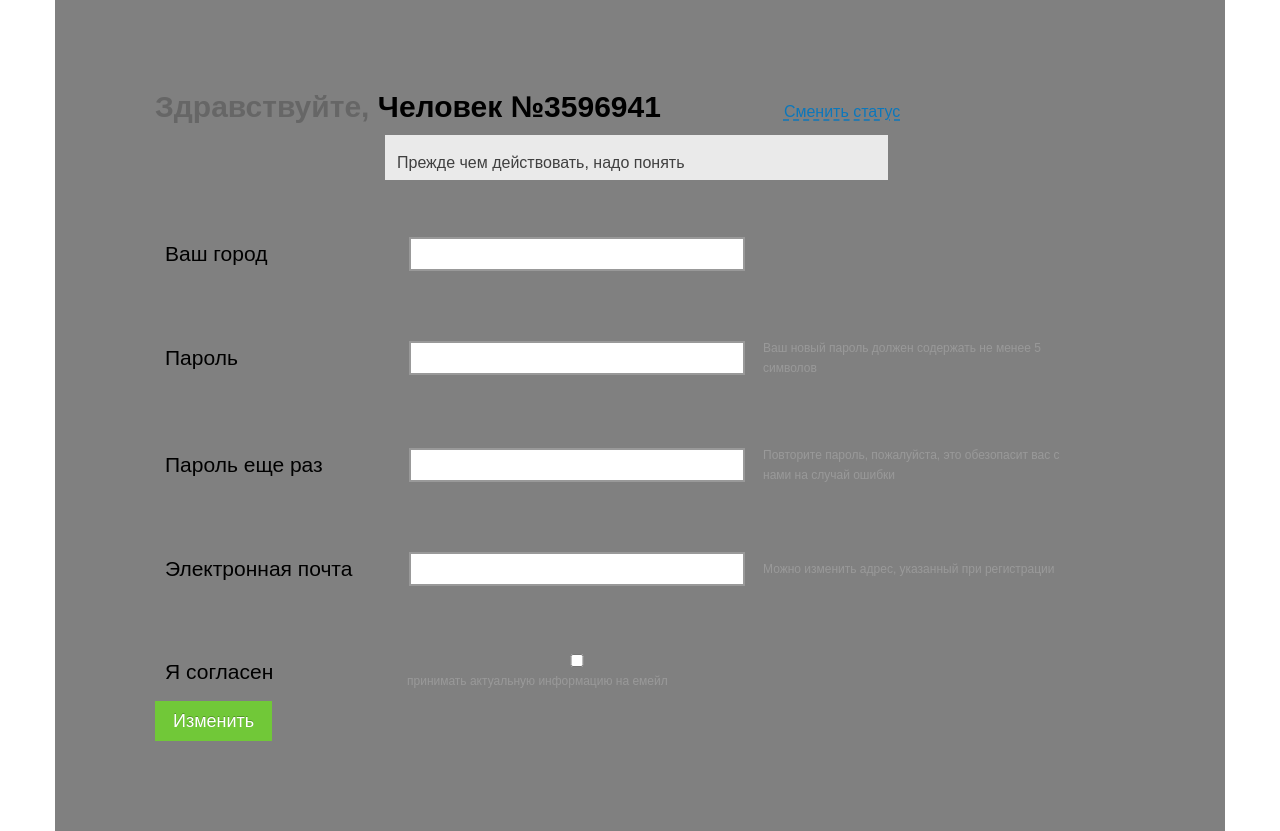
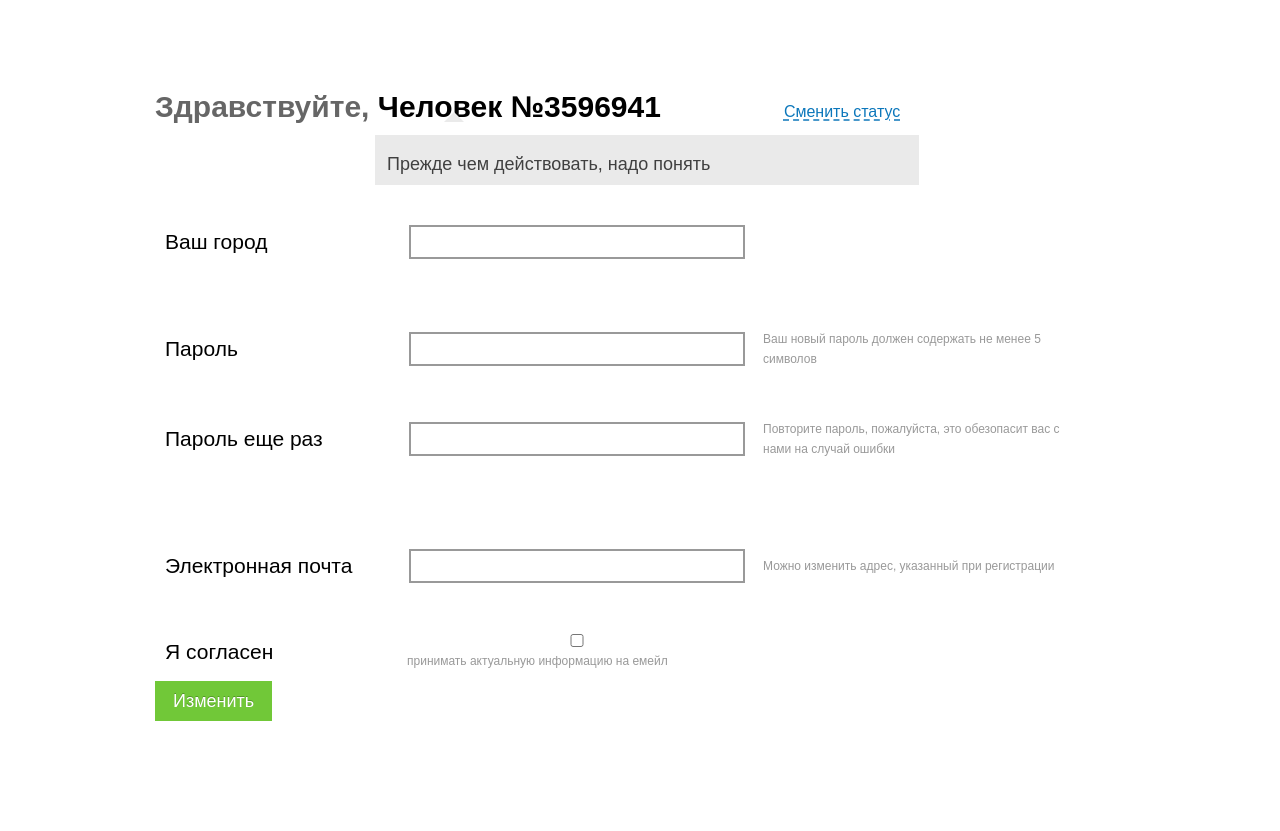
Before and after one commit to Skeler667/au-test-form, a React (Create React App) app: page / in a window 1280 px wide. Built offline with nearby package versions, Linux system fonts and the light colour scheme.

Commit message:
small fix design

```diff
--- a/src/components/Form/Form.scss
+++ b/src/components/Form/Form.scss
@@ -2,7 +2,7 @@
     max-width: 1170px;
     margin: 0 auto;
     padding: 90px 100px;
-    background: grey;
+
 }
 
 @media screen and (max-width:1042px){
--- a/src/components/Form/Form.tsx
+++ b/src/components/Form/Form.tsx
@@ -13,6 +13,8 @@ const Form: FC = () => {
       <div className="container">
         <form className="form">
           <FormHeader username={username} status={status} />
+
+          <div className='parrentField'>
           <FormField>
             <label>Ваш город</label>
             <TextField type="select" />
@@ -53,6 +55,7 @@ const Form: FC = () => {
             </div>
           </FormField>
           <Button>Изменить</Button>
+          </div>
         </form>
       </div>
     </>
--- a/src/components/FormField/FormField.scss
+++ b/src/components/FormField/FormField.scss
@@ -3,7 +3,15 @@ fieldset {
     align-items: center;
     padding: 10px;
     border: none;
-    margin-top: 47px;
+    margin-top: 30px;
+}
+
+fieldset:nth-child(1) {
+    margin-bottom: 50px;
+}
+
+fieldset:nth-child(3) {
+    margin-bottom: 70px;
 }
 
 label {
--- a/src/components/FormHeader/FormHeader.scss
+++ b/src/components/FormHeader/FormHeader.scss
@@ -25,10 +25,19 @@ a {
 }
 
 .status {
-    width: 503px;
+    font-size: 18px;
+    height: 50px;
+    width: 34rem;
     padding: 19px 12px 8px;
     color: #404040;
     background-color: #eaeaea;
-    margin-left: 230px;
+    margin-left: 220px;
     margin-top: 11px;
 }
+
+.status::after {
+    content: '';
+    position: absolute; /* Абсолютное позиционирование */
+    left: 34.66%; bottom: 84.8%; /* Положение треугольника */
+    border: 10px solid transparent; border-bottom: 10px solid #eaeaea;
+}
```
